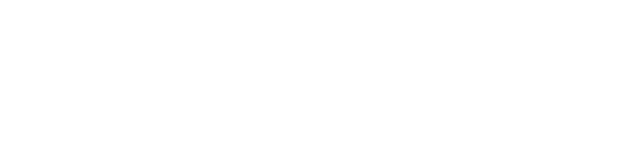
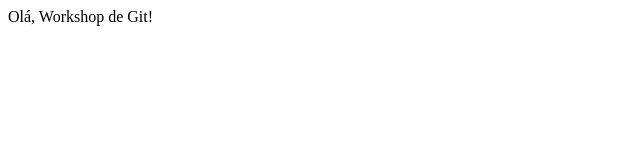
Before and after one commit to PalomaWolfango/workshop-git, a plain HTML site: page index.html in a window 1280 px wide. Shown: the whole page, without its empty margins (0-640 px from the left). Drawn offline with Linux system fonts and the light colour scheme.

```diff
--- a/index.html
+++ b/index.html
@@ -7,6 +7,6 @@
     <title>Workshop</title>
 </head>
 <body>
-
+    <div>Olá, Workshop de Git!</div>
 </body>
 </html>
```
